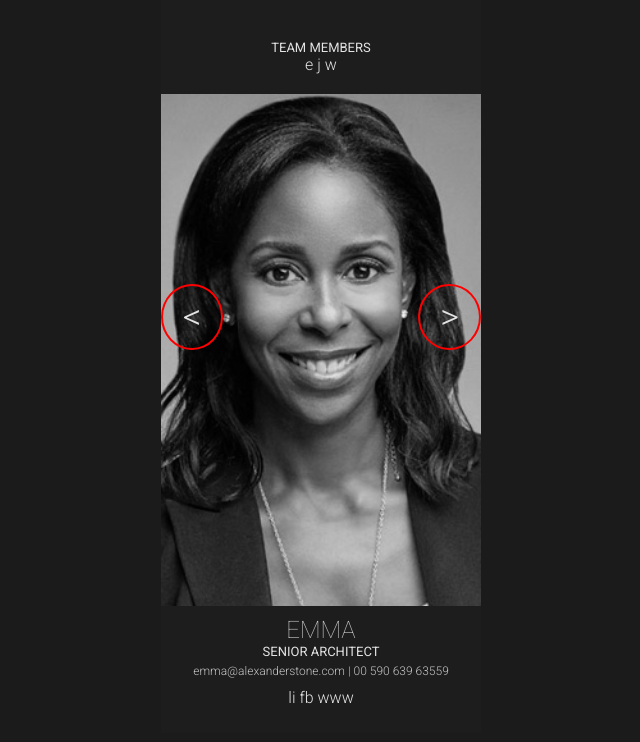
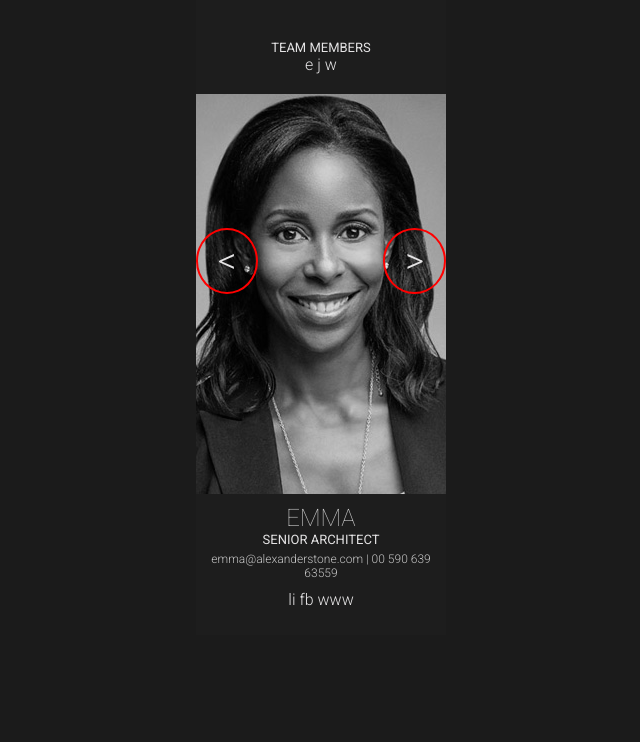
Before and after one commit to adamgonzls/ui006_userprofile, a website: page public/index.html in a window 1280 px wide. Shown: the whole page, without its empty margins (319-959 px from the left). Drawn offline with nearby package versions, Linux system fonts and the light colour scheme; files that its build step writes are made by us from their sources.

Commit message:
update image css

```diff
--- a/scss/_layout.scss
+++ b/scss/_layout.scss
@@ -18,7 +18,7 @@
 
 main {
   margin: 0 auto;
-  max-width: 320px;
+  max-width: 250px;
   color: var(--platinum);
   background: var(--darkness);
   padding-top: calculateMargin(40px);
@@ -39,7 +39,7 @@ nav {
   position: relative;
   img {
     display: block;
-    width: 320px;
+    width: 250px;
     filter: grayscale(100%);
     transition: filter .25s ease;
     &:hover {
```
